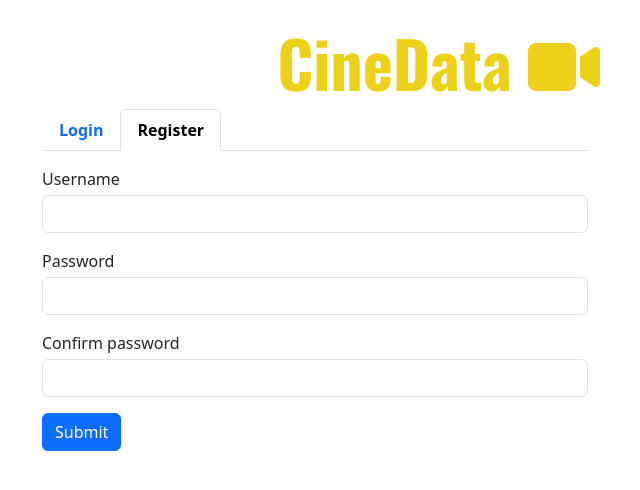
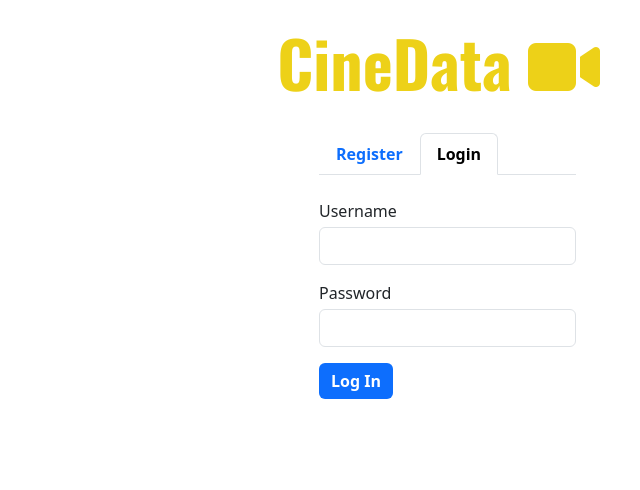
Before and after one commit to FlorinMiron98/CineData, a Flask app: page / in a window 1280 px wide, after a click on "Login". Shown: the top 490 px of the page, without its empty margins (598-1238 px from the left). Run offline with Flask 3, Linux system fonts and the light colour scheme; some libraries are stand-ins or nearby versions.

Commit message:
Create the login form and adjust the input's attributes

```diff
--- a/templates/index.html
+++ b/templates/index.html
@@ -4,10 +4,10 @@
 <h1 class="text-end display-3 fw-bold">
   CineData <i class="fa-solid fa-video"></i>
 </h1>
-<div class="container d-flex justify-content-end">
-  <div class="w-50">
+<div class="container d-flex justify-content-end p-0">
+  <div class="tabs-container p-4 rounded">
     <!-- Tabs -->
-    <ul class="nav nav-tabs mb-3" id="auth-tabs" role="tablist">
+    <ul class="nav nav-tabs mb-4" id="auth-tabs" role="tablist">
       <li class="nav-item" role="presentation">
         <button
           class="nav-link fw-bold active"
@@ -19,7 +19,7 @@
           aria-controls="register-tab-pane"
           aria-selected="true"
         >
-          Login
+          Register
         </button>
       </li>
       <li class="nav-item" role="presentation">
@@ -33,17 +33,17 @@
           aria-controls="login-tab-pane"
           aria-selected="false"
         >
-          Register
+          Login
         </button>
       </li>
     </ul>
-    <div class="tab-content" id="register-tab-container">
+    <div class="tab-content" id="form-container">
       <!-- Register Form -->
       <form
         class="tab-pane fade show active"
-        id="login-tab-pane"
+        id="register-tab-pane"
         role="tabpanel"
-        aria-labelledby="login-tab"
+        aria-labelledby="register-tab"
         tabindex="0"
       >
         <div class="mb-3">
@@ -55,14 +55,20 @@
             class="form-control"
             id="register-username"
             name="register-username"
-            aria-describedby="emailHelp"
+            required
           />
         </div>
         <div class="mb-3">
           <label for="register-password" class="form-label mb-1"
             >Password</label
           >
-          <input type="password" class="form-control" id="register-password" />
+          <input
+            type="password"
+            class="form-control"
+            id="register-password"
+            name="register-password"
+            required
+          />
         </div>
         <div class="mb-3">
           <label for="register-confirm-password" class="form-label mb-1"
@@ -72,19 +78,45 @@
             type="password"
             class="form-control"
             id="register-confirm-password"
+            name="register-confirm-password"
+            required
           />
         </div>
-        <button type="submit" class="btn btn-primary">Submit</button>
+        <button type="submit" class="btn btn-primary fw-bold border-0">
+          Submit
+        </button>
       </form>
-      <div
+      <form
         class="tab-pane fade"
-        id="register-tab-pane"
+        id="login-tab-pane"
         role="tabpanel"
-        aria-labelledby="register-tab"
+        aria-labelledby="login-tab"
         tabindex="0"
       >
-        Register
-      </div>
+        <div class="mb-3">
+          <label for="login-username" class="form-label mb-1">Username</label>
+          <input
+            type="text"
+            class="form-control"
+            id="login-username"
+            name="login-username"
+            required
+          />
+        </div>
+        <div class="mb-3">
+          <label for="login-password" class="form-label mb-1">Password</label>
+          <input
+            type="password"
+            class="form-control"
+            id="login-password"
+            name="login-password"
+            required
+          />
+        </div>
+        <button type="submit" class="btn btn-primary fw-bold border-0">
+          Log In
+        </button>
+      </form>
     </div>
   </div>
 </div>
```
